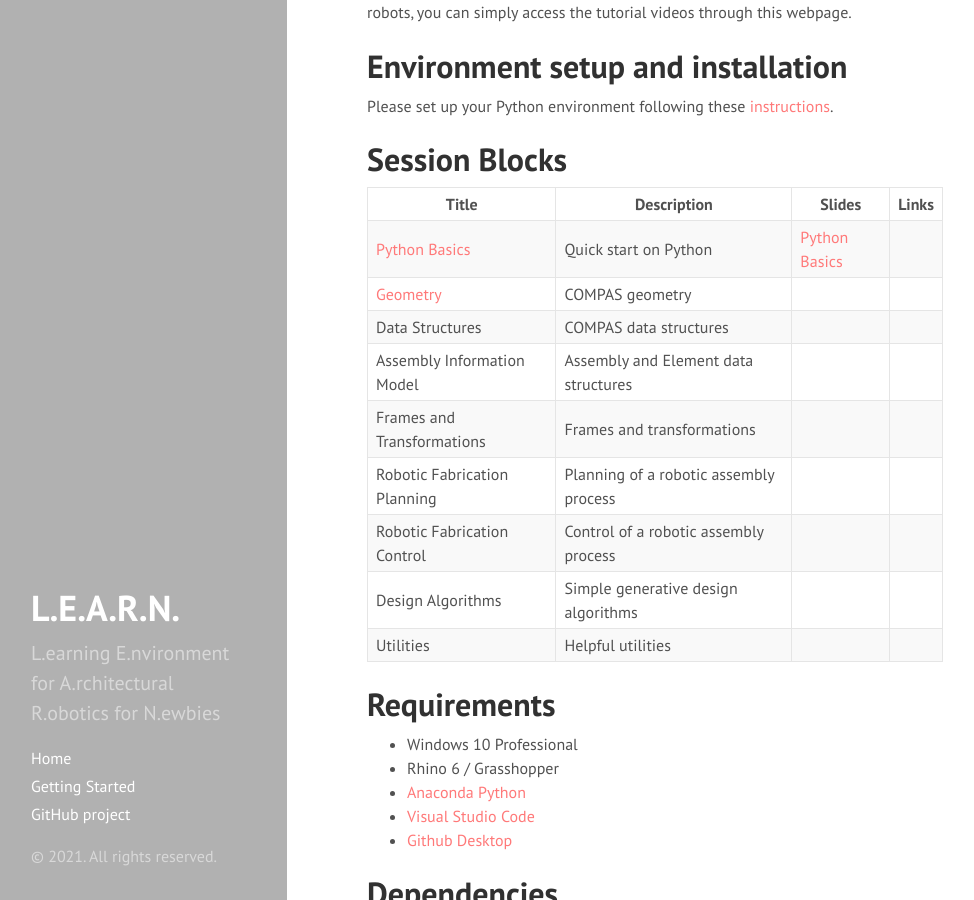
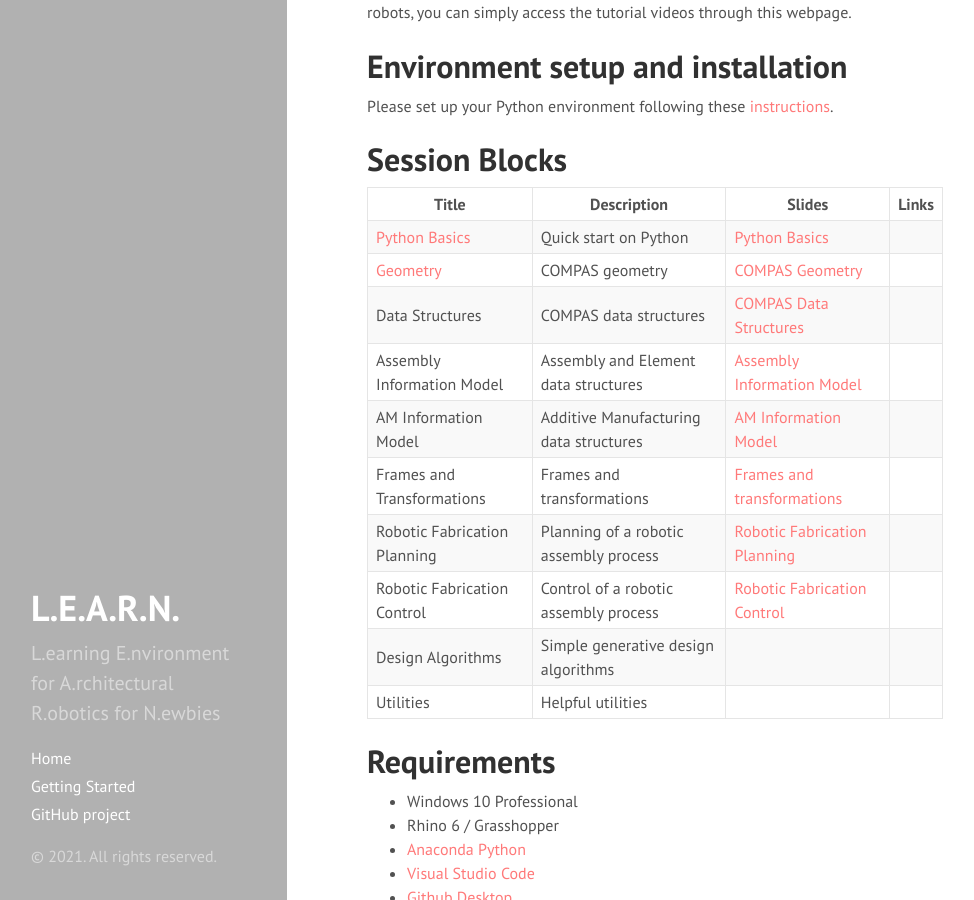
Before and after one commit to le-ar-n/le-ar-n, a Jekyll site: the page built from docs/index.md, in a window 1280 px wide and 900 px high, scrolled down 429 px. Shown: the whole window, without its empty margins (1-975 px from the left). Built offline with Jekyll 4.4.1, drawn with Linux system fonts in a browser that asks for light colours; Markdown is read by kramdown in place of the engine named in the settings.

Commit message:
Update index.md

```diff
--- a/docs/index.md
+++ b/docs/index.md
@@ -19,13 +19,14 @@ Please set up your Python environment following these [instructions](getting_sta
 Title | Description | Slides | Links
 ----- | ----------- | ------ | -----
 [Python Basics](sessions/01_python_basics) | Quick start on Python | [Python Basics](https://docs.google.com/presentation/d/1WHFK_gnQg8jOp2D4GcX2HFWUhVAizvreffQBoUX3fVA/edit?usp=sharing)|
-[Geometry](sessions/02_geometry) | COMPAS geometry  | |
-Data Structures | COMPAS data structures  | |
-Assembly Information Model | Assembly and Element data structures  | |
-Frames and Transformations | Frames and transformations  | |
-Robotic Fabrication Planning | Planning of a robotic assembly process | |
-Robotic Fabrication Control | Control of a robotic assembly process | |
-Design Algorithms | Simple generative design algorithms | |
+[Geometry](sessions/02_geometry) | COMPAS geometry  | [COMPAS Geometry](https://docs.google.com/presentation/d/1B_O2qr_oV_Olf64CaTKgPp1fjy4Z61LwsM8OHDhlvyQ/edit?usp=sharing) |
+Data Structures | COMPAS data structures  | [COMPAS Data Structures](https://docs.google.com/presentation/d/1ZhYimM0iN6Z2A4RCKiuKsYBqPTwIptLr44-D3ilJjXc/edit?usp=sharing) |
+Assembly Information Model | Assembly and Element data structures  | [Assembly Information Model](https://docs.google.com/presentation/d/1J1jkmQLJ98wGwzvmwt8uPxFqBe0STTynKg6Yyv8J2nE/edit?usp=sharing) |
+AM Information Model | Additive Manufacturing data structures  | [AM Information Model](https://docs.google.com/presentation/d/1gLgQDtK69PGTvqRwn9LETbHu659OO8nmUyur00MQUM0/edit?usp=sharing) |
+Frames and Transformations | Frames and transformations  | [Frames and transformations](https://docs.google.com/presentation/d/1eXnclwxPe9wMHOsk25_IeLtQKK4OSs0BAjjTEWq7eF0/edit?usp=sharing) |
+Robotic Fabrication Planning | Planning of a robotic assembly process | [Robotic Fabrication Planning](https://docs.google.com/presentation/d/1qSVU1neaKMGB9G6ZXQtxqF8JLM43VixEK1s12HQNV-g/edit?usp=sharing) |
+Robotic Fabrication Control | Control of a robotic assembly process | [Robotic Fabrication Control](https://docs.google.com/presentation/d/1vHCZJLlue4ypWv8aqYPhdepQ9mzrjY1xkL59vnXltqw/edit?usp=sharing) |
+Design Algorithms | Simple generative design algorithms |  |
 Utilities | Helpful utilities | |
 
 
```
